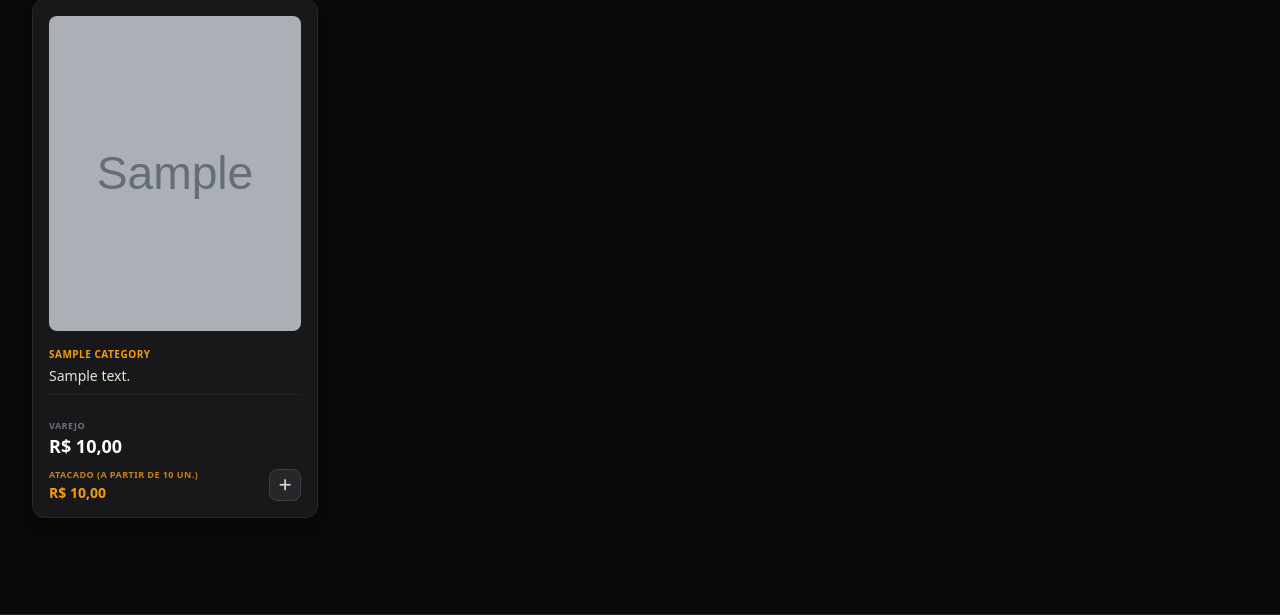
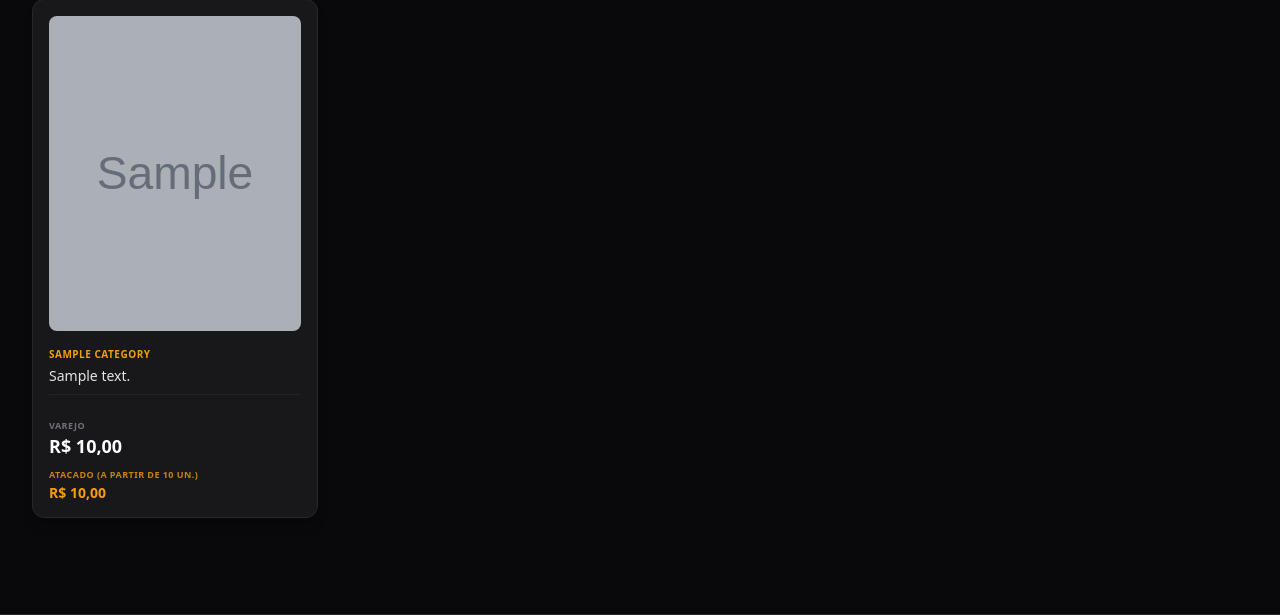
Before and after one commit to KAHISS/JPSys, a Django app: page / in a window 1280 px wide. Shown: the part 260-875 px from the top of the page. Run offline with Django 5.2, Linux system fonts and the light colour scheme; tables that the repository leaves empty hold one stand-in row (values such as "Sample post"); grey boxes marked "Sample" are stand-in pictures; some libraries are stand-ins or nearby versions.

Commit message:
refac: adiciona autenticação para poder adicionar item no carrinho

```diff
--- a/src/apps/catalog/templates/catalog/partials/product_card.html
+++ b/src/apps/catalog/templates/catalog/partials/product_card.html
@@ -29,9 +29,11 @@
                             </div>
                         {% endif %}
                     </div>
-                    <button class="add-to-cart h-8 w-8 flex items-center justify-center bg-zinc-800 border border-zinc-700 hover:bg-amber-500 hover:text-zinc-950 hover:border-amber-500 text-zinc-300 rounded-lg transition-all active:scale-95" title="Adicionar" value="increase">
-                        <i class="fas fa-plus text-sm"></i>
-                    </button>
+                    {% if user.is_authenticated %}
+                        <button class="add-to-cart h-8 w-8 flex items-center justify-center bg-zinc-800 border border-zinc-700 hover:bg-amber-500 hover:text-zinc-950 hover:border-amber-500 text-zinc-300 rounded-lg transition-all active:scale-95" title="Adicionar" value="increase">
+                            <i class="fas fa-plus text-sm"></i>
+                        </button>
+                    {% endif %}
                 {% endif %}
             </div>
         </div>
```
Also changed, not shown: 1 other file.
